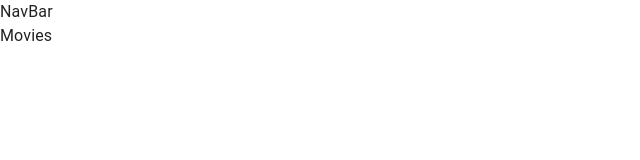
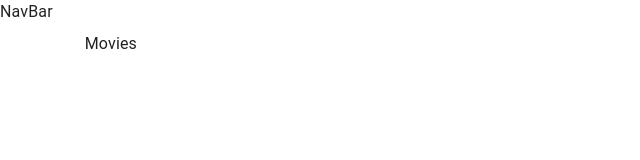
Before and after one commit to trograin/filmpire_boban, a React (Create React App) app: page / in a window 1280 px wide. Shown: the top 160 px of the page, without its empty margins (0-640 px from the left). Built offline with nearby package versions, Linux system fonts and the light colour scheme.

Commit message:
added first ammount of main styles

```diff
--- a/src/components/App.jsx
+++ b/src/components/App.jsx
@@ -1,17 +1,23 @@
 import React from 'react'
 import { CssBaseline } from '@mui/material';
 import { Route, Switch } from 'react-router-dom';
+
+import useStyles from './styles';
 
 import { Actors, MovieInformation, Movies, NavBar, Profile } from './';
 
 // / -> root -> all movies
 // /asd123 -> movie information -> more
 
-const App = () => (
-    <div>
+const App = () => {
+  const classes = useStyles();
+
+  return(
+    <div className={classes.root}>
       <CssBaseline />
       <NavBar />
-      <main>
+      <main className={classes.content}>
+        <div clssName={classes.toolbar} />
         <Switch>
         <Route exact path="/movies/:id">
             <MovieInformation />
@@ -28,6 +34,7 @@
         </Switch>
       </main>
     </div>
-  );
+  )
+};
 
 export default App
--- /dev/null
+++ b/src/components/styles.js
@@ -0,0 +1,15 @@
+import { makeStyles } from "@mui/styles";
+
+export default makeStyles(() => ({
+    root: {
+        display: 'flex',
+        height: '100%'
+    },
+    toolbar: {
+        height:'70px',
+    },
+    content: {
+        flexGrow: '1',
+        padding: '2em',
+    },
+}));
```
